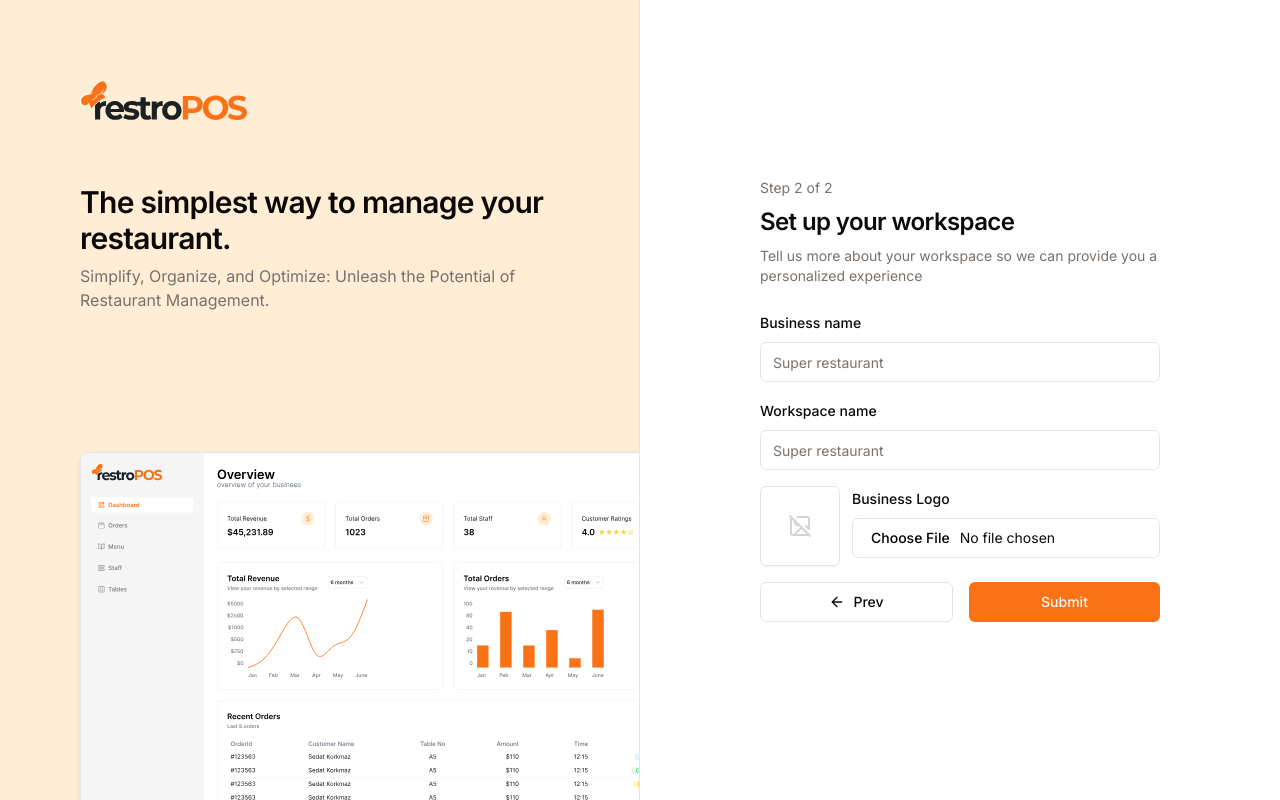
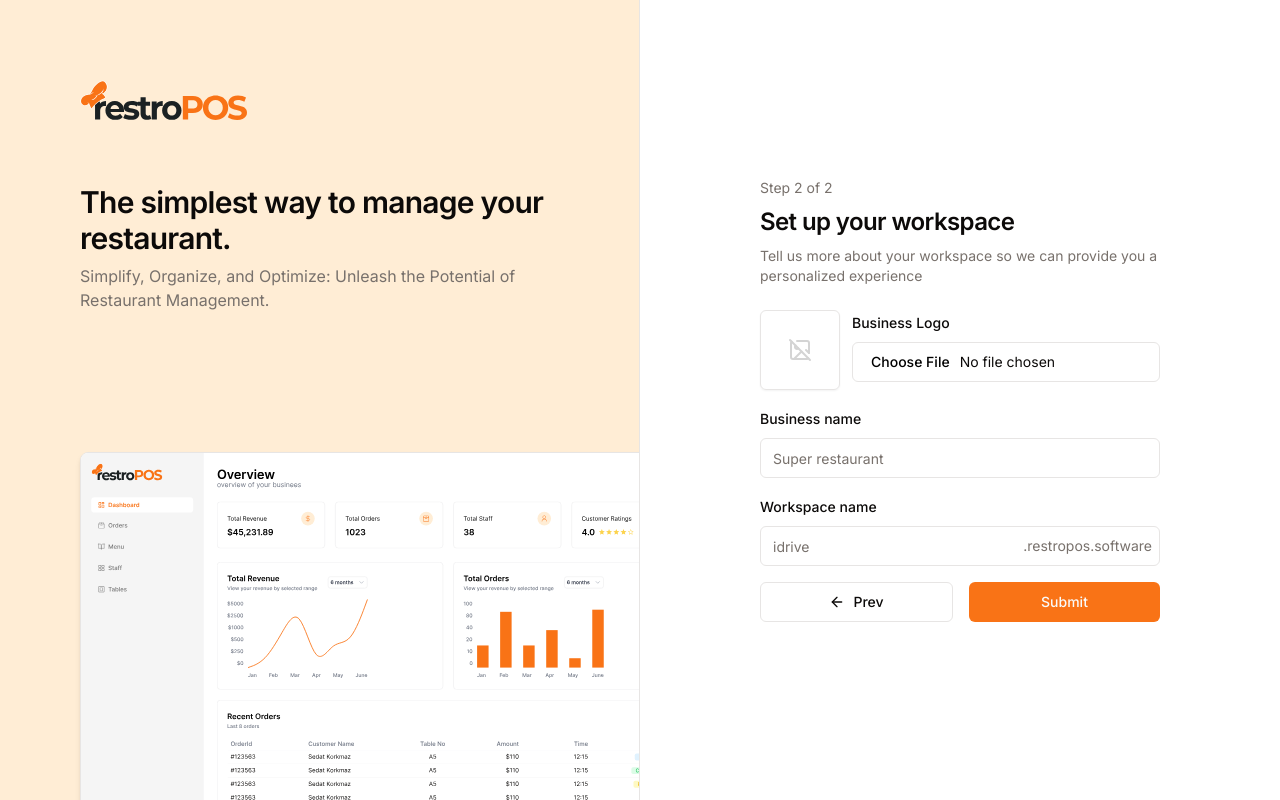
Before and after one commit to sedatkimki/restroPOS, a React (Vite) app: page /signup in a window 1280 px wide. Both pictures are taken after typing "Sample", "name@example.com", "Sample123" into the empty fields and a click on the button "Continue". Built offline with nearby package versions, Linux system fonts and the light colour scheme.

Commit message:
refactor: signup

```diff
--- a/package.json
+++ b/package.json
@@ -19,10 +19,12 @@
     "clsx": "^2.1.0",
     "framer-motion": "^11.0.3",
     "lucide-react": "^0.316.0",
+    "next-themes": "^0.2.1",
     "react": "^18.2.0",
     "react-dom": "^18.2.0",
     "react-hook-form": "^7.49.3",
     "react-router-dom": "^6.21.3",
+    "sonner": "^1.4.0",
     "tailwind-merge": "^2.2.1",
     "tailwindcss-animate": "^1.0.7",
     "zod": "^3.22.4"
--- a/src/App.tsx
+++ b/src/App.tsx
@@ -1,6 +1,7 @@
 import { getSubdomain } from "./lib/utils";
 import { router } from "./router";
 import { RouterProvider } from "react-router-dom";
+import { Toaster } from "@/components/ui/sonner";
 
 function App() {
 	const subdomain = getSubdomain(window.location.href);
@@ -13,7 +14,12 @@ function App() {
 	console.log("domain", domain);
 	console.log(selectedRouter);
 	// eğer workspaceName valid değilse publicRoutes'a yönlendir
-	return <RouterProvider router={selectedRouter} />;
+	return (
+		<>
+			<RouterProvider router={selectedRouter} />
+			<Toaster richColors theme="light" />
+		</>
+	);
 }
 
 export default App;
--- /dev/null
+++ b/src/components/ui/sonner.tsx
@@ -0,0 +1,29 @@
+import { useTheme } from "next-themes"
+import { Toaster as Sonner } from "sonner"
+
+type ToasterProps = React.ComponentProps<typeof Sonner>
+
+const Toaster = ({ ...props }: ToasterProps) => {
+  const { theme = "system" } = useTheme()
+
+  return (
+    <Sonner
+      theme={theme as ToasterProps["theme"]}
+      className="toaster group"
+      toastOptions={{
+        classNames: {
+          toast:
+            "group toast group-[.toaster]:bg-background group-[.toaster]:text-foreground group-[.toaster]:border-border group-[.toaster]:shadow-lg",
+          description: "group-[.toast]:text-muted-foreground",
+          actionButton:
+            "group-[.toast]:bg-primary group-[.toast]:text-primary-foreground",
+          cancelButton:
+            "group-[.toast]:bg-muted group-[.toast]:text-muted-foreground",
+        },
+      }}
+      {...props}
+    />
+  )
+}
+
+export { Toaster }
--- a/src/features/auth/components/Layout.tsx
+++ b/src/features/auth/components/Layout.tsx
@@ -8,8 +8,8 @@ type LayoutProps = {
 
 export const Layout = ({ children }: LayoutProps) => {
 	return (
-		<div className="container h-screen flex-col items-center justify-center grid lg:max-w-none lg:grid-cols-2 lg:px-0">
-			<div className="relative hidden h-full flex-col bg-muted p-20 lg:flex border-r overflow-hidden">
+		<div className="container h-screen flex-col items-center justify-center grid xl:max-w-none xl:grid-cols-2 xl:px-0">
+			<div className="relative hidden h-full flex-col bg-muted p-20 xl:flex border-r overflow-hidden">
 				<div className="absolute inset-0  bg-orange-100" />
 				<div>
 					<div className="relative z-20 flex items-center text-lg font-medium">
--- a/src/features/auth/components/SignUpForm.tsx
+++ b/src/features/auth/components/SignUpForm.tsx
@@ -3,6 +3,7 @@ import { z } from "zod";
 import { zodResolver } from "@hookform/resolvers/zod";
 import { useForm } from "react-hook-form";
 import { ArrowLeft, ArrowRight, ImageOff } from "lucide-react";
+import { toast } from "sonner";
 
 import { Button } from "@/components/ui/button";
 import {
@@ -16,6 +17,7 @@ import {
 import { Input } from "@/components/ui/input";
 
 import { ACCEPTED_IMAGE_MIME_TYPES, MAX_FILE_SIZE } from "@/lib/constants";
+import { redirectToWorkspace } from "@/lib/utils";
 
 type SignUpFormProps = {
 	step: number;
@@ -30,6 +32,9 @@ const SignUpFormSchema = z.object({
 	businessName: z.string().min(2).max(50),
 	businessLogo: z
 		.any()
+		.refine((files) => {
+			return files;
+		}, "Business logo is required.")
 		.refine((files) => {
 			return files?.[0]?.size <= MAX_FILE_SIZE;
 		}, "Max image size is 5MB.")
@@ -59,9 +64,9 @@ export const SignUpForm = ({
 	});
 
 	const onSubmit = (data: z.infer<typeof SignUpFormSchema>) => {
-		console.log(URL.createObjectURL(data.businessLogo));
-
 		console.log(data);
+		toast.success("Form submitted successfully");
+		redirectToWorkspace("subdomain1");
 	};
 
 	return (
@@ -133,33 +138,6 @@ export const SignUpForm = ({
 				)}
 				{step === 2 && (
 					<>
-						<FormField
-							control={form.control}
-							name="businessName"
-							render={({ field }) => (
-								<FormItem>
-									<FormLabel>Business name</FormLabel>
-									<FormControl>
-										<Input placeholder="Super restaurant" {...field} />
-									</FormControl>
-									<FormMessage />
-								</FormItem>
-							)}
-						/>
-						<FormField
-							control={form.control}
-							name="workspaceName"
-							render={({ field }) => (
-								<FormItem>
-									<FormLabel>Workspace name</FormLabel>
-									<FormControl>
-										<Input placeholder="Super restaurant" {...field} />
-									</FormControl>
-									<FormMessage />
-								</FormItem>
-							)}
-						/>
-
 						<div className="flex gap-3">
 							{selectedFile ? (
 								<img
@@ -197,6 +175,38 @@ export const SignUpForm = ({
 								)}
 							/>
 						</div>
+						<FormField
+							control={form.control}
+							name="businessName"
+							render={({ field }) => (
+								<FormItem>
+									<FormLabel>Business name</FormLabel>
+									<FormControl>
+										<Input placeholder="Super restaurant" {...field} />
+									</FormControl>
+									<FormMessage />
+								</FormItem>
+							)}
+						/>
+						<FormField
+							control={form.control}
+							name="workspaceName"
+							render={({ field }) => (
+								<FormItem>
+									<FormLabel>Workspace name</FormLabel>
+									<FormControl>
+										<div className="relative flex items-center max-w-2xl ">
+											<Input placeholder="idrive" {...field} />
+											<div className="absolute right-2 top-1/2 h-4 flex items-center p-0 -translate-y-1/2 transform  text-muted-foreground text-sm">
+												.restropos.software
+											</div>
+										</div>
+									</FormControl>
+
+									<FormMessage />
+								</FormItem>
+							)}
+						/>
 
 						<div className="flex gap-4">
 							<Button
--- a/src/lib/utils.ts
+++ b/src/lib/utils.ts
@@ -15,6 +15,7 @@ export function redirectToWorkspace(subdomain: string) {
 	const currentUrl = window.location.href;
 	const url = new URL(currentUrl);
 	url.hostname = `${subdomain}.${url.hostname}`;
+	url.pathname = "/";
 	window.location.href = url.href;
 }
 
```
Also changed, not shown: 1 other file (tests, documents, lock files or other folders).
